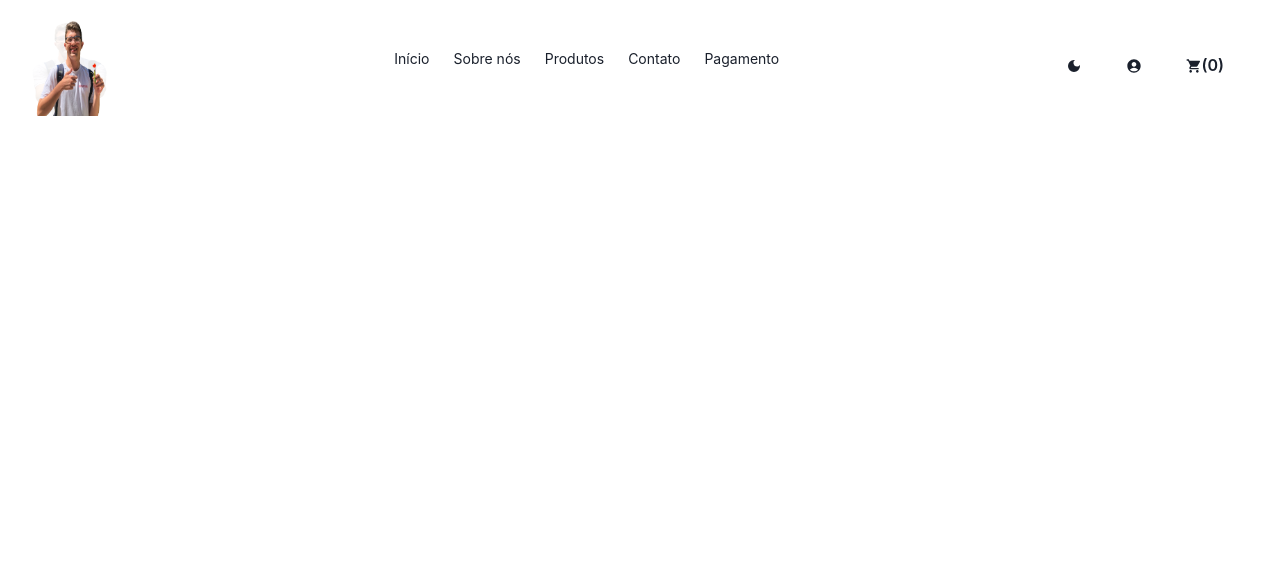
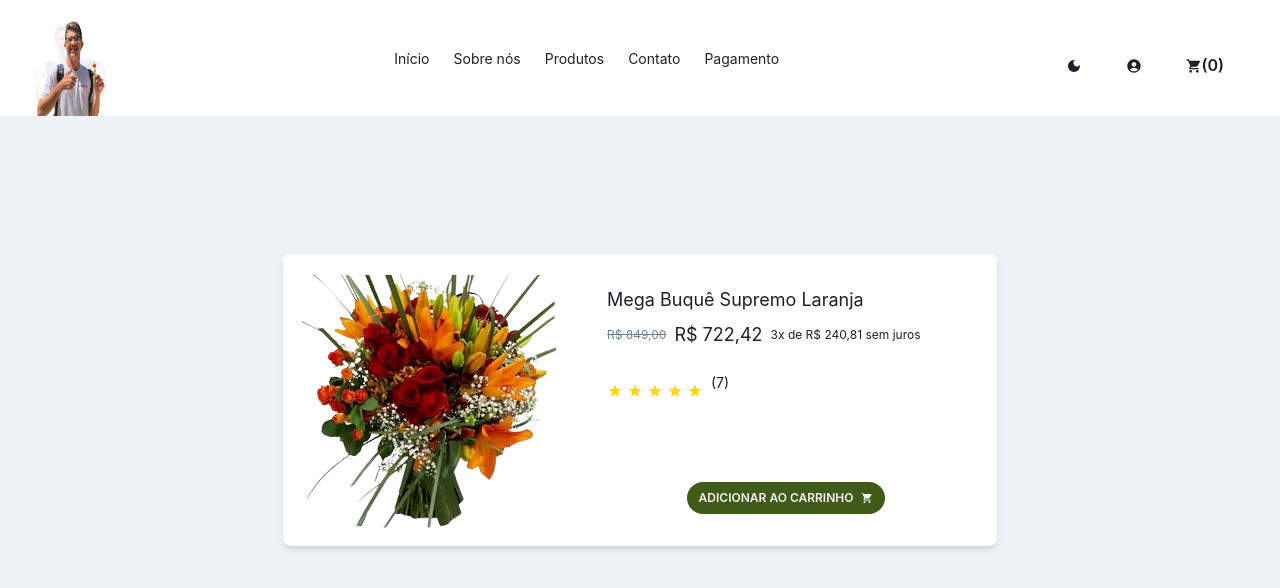
Before and after one commit to efpatti/guizao-flores, a React (Create React App) app in the folder frontend/: page /products/details/1 in a window 1280 px wide. Shown: the top 588 px of the page. Built offline with nearby package versions, Linux system fonts and the light colour scheme.

Commit message:
Detalhes do produto adicionados

```diff
--- a/frontend/src/components/ProductCard.js
+++ b/frontend/src/components/ProductCard.js
@@ -1,4 +1,4 @@
-import React, { useContext } from "react";
+import React, { useContext, useState } from "react";
 import {
   Button,
   Box,
@@ -12,7 +12,7 @@ import {
 import { MdShoppingCart } from "react-icons/md";
 import { CartContext } from "../CartContext";
 
-function ProductCard({ product }) {
+function ProductCard({ product, buttonText }) {
   const { colorMode } = useColorMode();
   const cart = useContext(CartContext);
   const productQuantity = cart.getProductQuantity(product.id);
@@ -75,8 +75,13 @@ function ProductCard({ product }) {
           borderRadius="full"
           color={colorMode === "light" ? "whitesmoke" : "gray.800"}
           bg={colorMode === "light" ? "#405B18" : "greenyellow"}
+          fontSize="xs"
+          textTransform="uppercase"
         >
-          <MdShoppingCart />
+          {buttonText}
+          <Box ml="0.5rem">
+            <MdShoppingCart />
+          </Box>
         </Button>
       )}
     </Grid>
--- a/frontend/src/pages/Catalogo/productDetails.js
+++ b/frontend/src/pages/Catalogo/productDetails.js
@@ -1,22 +1,100 @@
 import { useParams } from "react-router-dom";
-import { products } from "./dataStore";
+import { getProductData } from "./dataStore";
+import {
+  Flex,
+  Text,
+  Grid,
+  Box,
+  useColorMode,
+  Button,
+  GridItem,
+} from "@chakra-ui/react";
+import { RiStarSFill } from "react-icons/ri";
+import ProductCard from "../../components/ProductCard";
+
 function ProductDetails() {
+  const { colorMode } = useColorMode();
   const { productId } = useParams();
+  const product = getProductData(parseInt(productId));
+  const formatPrice = (price) => {
+    return price.toLocaleString("pt-BR", {
+      style: "currency",
+      currency: "BRL",
+    });
+  };
+  let randomNumber = Math.floor(Math.random() * 20) + 1;
+  const stars = [];
 
-  const product = products.find((p) => p.id === productId);
+  for (let i = 0; i < 5; i++) {
+    stars.push(
+      <Box key={i} mr={1}>
+        <RiStarSFill color={colorMode === "light" ? "#ffd700" : "#ffd700"} />
+      </Box>
+    );
+  }
 
   return (
-    <>
-      <h1>Product Details</h1>
-      {product && (
-        <div>
-          <h2>{product.name}</h2>
-          <p>Price: ${product.price}</p>
-          <p>Old Price: ${product.old_price}</p>
-          <img src={product.img} alt={product.name} />
-        </div>
-      )}
-    </>
+    <Grid minHeight="100vh">
+      <Flex
+        justify="center"
+        align="center"
+        bg={colorMode === "light" ? "gray.100" : "gray.900"}
+      >
+        {product && (
+          <Grid
+            templateColumns={{ base: "1fr", md: "1fr 1.5fr" }}
+            gap={8}
+            p={4}
+            borderRadius="lg"
+            bg={colorMode === "light" ? "white" : "#1A202C"}
+            boxShadow="md"
+          >
+            <GridItem>
+              <Flex justify="center">
+                <img src={product.img} alt={product.name} />
+              </Flex>
+            </GridItem>
+            <GridItem>
+              <Flex direction="column" justify="space-between" h="100%" p={4}>
+                <Box>
+                  <Text fontSize="lg" fontWeight="400" mb={2}>
+                    {product.name}
+                  </Text>
+                  <Flex align="center">
+                    <Text
+                      decoration="line-through"
+                      fontSize="xs"
+                      color="gray.500"
+                      mr={2}
+                    >
+                      {formatPrice(product.old_price)}
+                    </Text>
+                    <Text fontSize="lg" fontWeight="400">
+                      {formatPrice(product.price)}
+                    </Text>
+                    <Text ml={2} fontSize="xs">
+                      3x de {formatPrice(product.price / 3)} sem juros
+                    </Text>
+                  </Flex>
+                  <Flex align="center" mt={2}>
+                    {stars}
+                    <Text fontSize="sm" ml={1}>
+                      ({randomNumber})
+                    </Text>
+                  </Flex>
+                </Box>
+                <Flex justify="center">
+                  <ProductCard
+                    product={product}
+                    buttonText="Adicionar ao carrinho"
+                  />
+                </Flex>
+              </Flex>
+            </GridItem>
+          </Grid>
+        )}
+      </Flex>
+    </Grid>
   );
 }
 
```
